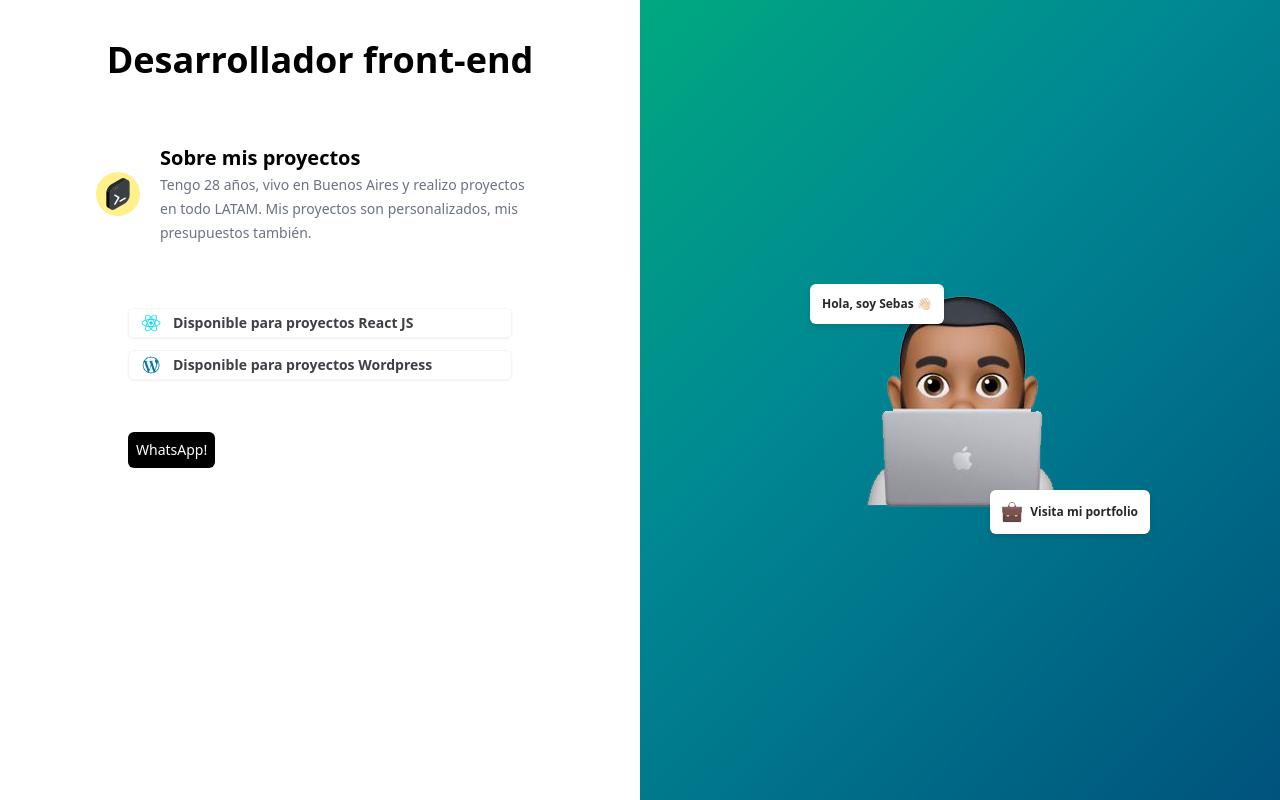
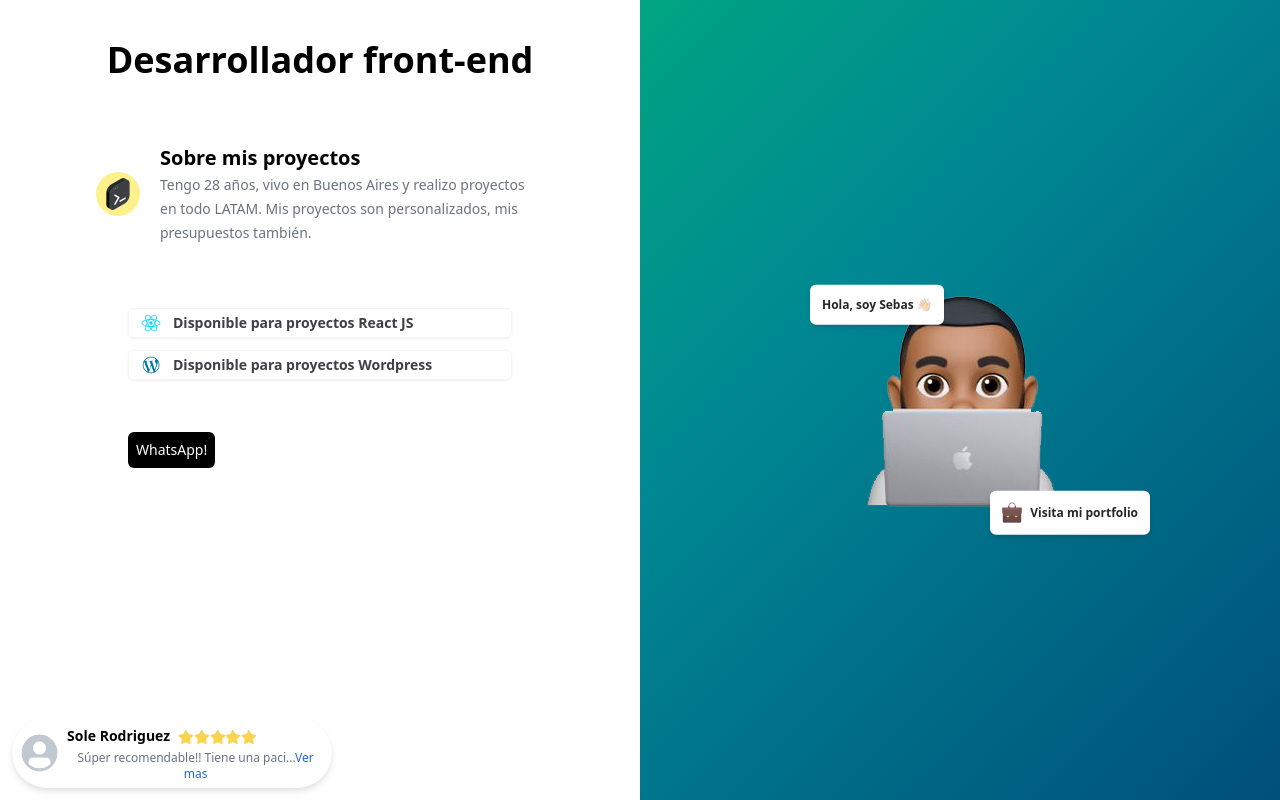
Before and after one commit to sebasc0de/sebascode-ts, a React (Vite) app: page / in a window 1280 px wide. Shown: the top 800 px of the page. Built offline with nearby package versions, Linux system fonts and the light colour scheme.

Commit message:
Testimonial pop up

```diff
--- a/src/components/Testimonials/TestimonialCarrousel.tsx
+++ /dev/null
@@ -1,59 +0,0 @@
-import 'react-responsive-carousel/lib/styles/carousel.min.css';
-import { Carousel } from 'react-responsive-carousel';
-import { Testimonials } from '../../data/Testimonials';
-
-export const TestimonialCarrousel = () => {
-  const resumeTestimonial = (testimonial: string) => {
-    if (testimonial.length > 200) {
-      return testimonial.slice(0, 150) + '...';
-    }
-
-    return testimonial;
-  };
-  return (
-    <Carousel
-      showArrows={false}
-      showStatus={false}
-      showIndicators={false}
-      showThumbs={false}
-      interval={5000}
-      autoPlay={true}
-      infiniteLoop={true}
-    >
-      {Testimonials.map((item) => (
-        <div className='flex flex-col md:flex-row justify-center gap-10 md:gap-20'>
-          <div
-            key={item.item1.displayName}
-            className='flex flex-col items-center gap-5'
-          >
-            <img className='h-20 object-contain' src='/img/sebas.png' />
-            <div className='bg-white w-72 rounded-md p-3'>
-              <h2 className='font-bold'>{item.item1.displayName}</h2>
-              <p className='text-xs text-gray-500'>
-                {resumeTestimonial(item.item1.testimonial)}
-              </p>
-              <a href='' className='text-xs text-blue-500 font-bold'>
-                Leer mas
-              </a>
-            </div>
-          </div>
-          <div
-            key={item.item2.displayName}
-            className='flex flex-col items-center gap-5'
-          >
-            <img className='h-20 object-contain' src='/img/sebas.png' />
-            <div className='bg-white w-72 rounded-md p-3'>
-              <h2 className='font-bold'>{item.item2.displayName}</h2>
-              <p className='text-xs text-gray-500'>
-                {resumeTestimonial(item.item2.testimonial)}
-              </p>
-              <a href='' className='text-xs text-blue-500 font-bold'>
-                Leer mas
-              </a>
-            </div>
-          </div>
-        </div>
-      ))}
-    </Carousel>
-  );
-};
--- a/src/components/Testimonials/Testimonials.tsx
+++ /dev/null
@@ -1,20 +0,0 @@
-import { TestimonialCarrousel } from './TestimonialCarrousel';
-
-export const Testimonials = () => {
-  return (
-    <div className='flex flex-col md:gap-20 gap-10 p-3 md:px-20 md:py-5 py-5 bg-blue-500 '>
-      <div>
-        <h2 className='text-3xl md:text-4xl text-white font-bold text-center'>
-          Que opinan mis clientes
-        </h2>
-        <p className='text-center text-white'>
-          Estos son los testimonios que me han dejado todos mis clientes a lo
-          largo de este tiempo.
-        </p>
-      </div>
-      <div>
-        <TestimonialCarrousel />
-      </div>
-    </div>
-  );
-};
--- /dev/null
+++ b/src/components/Testimonials/TestimonialsCarrousel.tsx
@@ -0,0 +1,79 @@
+import 'react-responsive-carousel/lib/styles/carousel.min.css';
+import { Carousel } from 'react-responsive-carousel';
+import { faStar } from '@fortawesome/free-solid-svg-icons';
+import { FontAwesomeIcon } from '@fortawesome/react-fontawesome';
+import { Testimonials } from '../../data/Testimonials';
+
+export const TestimonialCarrousel = () => {
+  return (
+    <div
+      onClick={() =>
+        location.replace(
+          'https://www.instagram.com/stories/highlights/17914070968501040/'
+        )
+      }
+      className='fixed bottom-0 left-0 m-3 bg-white rounded-full drop-shadow-md md:w-80 w-80 cursor-pointer'
+    >
+      <Carousel
+        showArrows={false}
+        showIndicators={false}
+        showStatus={false}
+        showThumbs={false}
+        infiniteLoop={true}
+        autoPlay={true}
+        animationHandler={'fade'}
+        interval={5000}
+        stopOnHover={true}
+      >
+        {Testimonials.map((item) => (
+          <div
+            key={item.displayName}
+            className='flex items-center justify-start gap-2 pr-2 py-1.5 pl-2 '
+          >
+            <div>
+              {item.img ? (
+                <img src={item.img} className='object-contain h-10' />
+              ) : (
+                <img
+                  src='/avatars/defautl.png'
+                  className='object-contain h-10'
+                />
+              )}
+            </div>
+            <div>
+              <div className='flex justify-start md:justify-start items-center gap-2 mb-0.5'>
+                <h2 className='font-bold text-sm'>{item.displayName}</h2>
+                <div>
+                  <FontAwesomeIcon
+                    className='text-sm text-amber-300'
+                    icon={faStar}
+                  />
+                  <FontAwesomeIcon
+                    className='text-sm text-amber-300'
+                    icon={faStar}
+                  />
+                  <FontAwesomeIcon
+                    className='text-sm text-amber-300'
+                    icon={faStar}
+                  />
+                  <FontAwesomeIcon
+                    className='text-sm text-amber-300'
+                    icon={faStar}
+                  />
+                  <FontAwesomeIcon
+                    className='text-sm text-amber-300'
+                    icon={faStar}
+                  />
+                </div>
+              </div>
+              <p className='text-gray-500 text-xs'>
+                {item.testimonial.slice(0, 35)}...
+                <a className='text-blue-600'>Ver mas</a>
+              </p>
+            </div>
+          </div>
+        ))}
+      </Carousel>
+    </div>
+  );
+};
--- a/src/data/Testimonials.ts
+++ b/src/data/Testimonials.ts
@@ -1,25 +1,23 @@
 export const Testimonials = [
   {
-    item1: {
-      displayName: 'Sole Rodriguez',
-      testimonial:
-        'Súper recomendable!! Tiene una paciencia de ORO!! Te explica todo súper bien y detallado!! Mí emprendimiento creció gracias a Seba , sus ideas, enseñanzas y todo lo que me transmitió..Muchas gracias',
-    },
-    item2: {
-      displayName: 'Martin Gareis',
-      testimonial:
-        'Excelente la experiencia de trabajo conjunto con el equipo de Rocket up. Desde el primer dia nos entendimos y establecimos una relacion muy fructifera en el diseño de nuestra primera pagina web. Asesoramiento, predisposicion, honestidad y profesionalismo son virtudes que se destacaron durante el proceso',
-    },
+    displayName: 'Giovanna Rain',
+    img: '/avatars/giovanna.png',
+
+    testimonial:
+      'Sebastian es muy buen profesional, se comunica frecuentemente, te explica y muestra todo lo que hace. Capta muy rápido lo que uno quiere proyectar. 100% recomendable!!!',
   },
   {
-    item1: {
-      displayName: 'Giovanna Rain',
-      testimonial:
-        'Sebastian es muy buen profesional, se comunica frecuentemente, te explica y muestra todo lo que hace. Capta muy rápido lo que uno quiere proyectar. 100% recomendable!!!',
-    },
-    item2: {
-      displayName: 'Sole',
-      testimonial: 'Hola',
-    },
+    displayName: 'Sole Rodriguez',
+    img: '',
+
+    testimonial:
+      'Súper recomendable!! Tiene una paciencia de ORO!! Te explica todo súper bien y detallado!! Mí emprendimiento creció gracias a Seba , sus ideas, enseñanzas y todo lo que me transmitió..Muchas gracias',
+  },
+  {
+    displayName: 'Martin Gareis',
+    img: '',
+
+    testimonial:
+      'Excelente la experiencia de trabajo conjunto con el equipo de Rocket up. Desde el primer dia nos entendimos y establecimos una relacion muy fructifera en el diseño de nuestra primera pagina web. Asesoramiento, predisposicion, honestidad y profesionalismo son virtudes que se destacaron durante el proceso',
   },
 ];
--- a/src/pages/App.tsx
+++ b/src/pages/App.tsx
@@ -3,7 +3,7 @@ import { HeroSection } from '../components/HeroSection/HeroSection';
 import { Meet } from '../components/Meet/Meet';
 import { Portfolio } from '../components/Portfolio/Portfolio';
 import { Skills } from '../components/Skills/Skills';
-import { Testimonials } from '../components/Testimonials/Testimonials';
+import { TestimonialCarrousel } from '../components/Testimonials/TestimonialsCarrousel';
 
 function App() {
   return (
@@ -11,8 +11,8 @@ function App() {
       <HeroSection />
       <Skills />
       <Portfolio />
-      <Testimonials />
       <Meet />
+      <TestimonialCarrousel />
     </>
   );
 }
```
Also changed, not shown: src/components/Testimonials/TestimonialsCarrousel copy.tsx (added, +30 -0 lines), public/avatars/defautl.png (added), public/avatars/giovanna.png (added).
